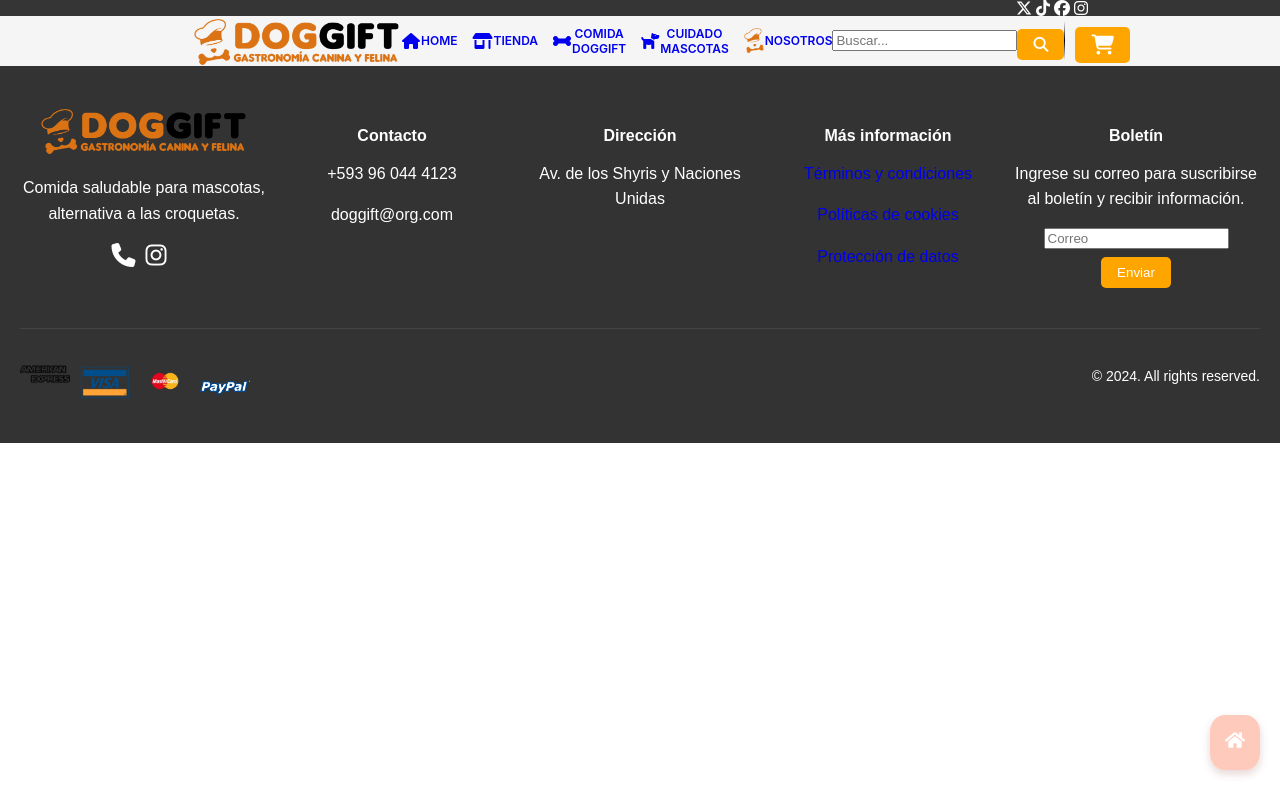
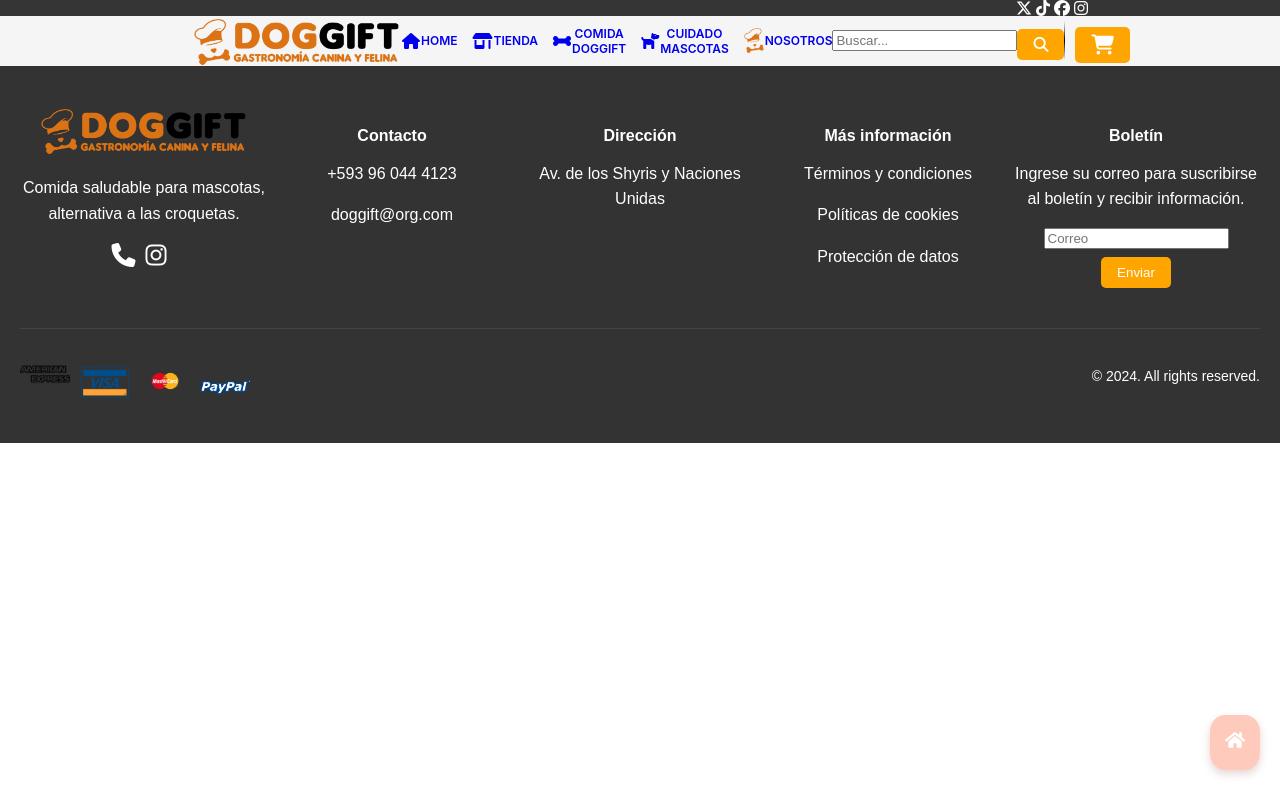
Before and after one commit to josdank/proyecto-final-AJCJ, a React (Create React App) app: page / in a window 1280 px wide. Built offline with nearby package versions, Linux system fonts and the light colour scheme.

Commit message:
Footer.css

```diff
--- a/src/components/Footer/Footer.css
+++ b/src/components/Footer/Footer.css
@@ -106,3 +106,16 @@
         margin-bottom: 10px;
     }
 }
+
+.footer-section.info {
+    color: white;
+}
+
+.footer-section.info a {
+    color: white;
+    text-decoration: none;
+}
+
+.footer-section.info a:hover {
+    text-decoration: underline;
+}
```
